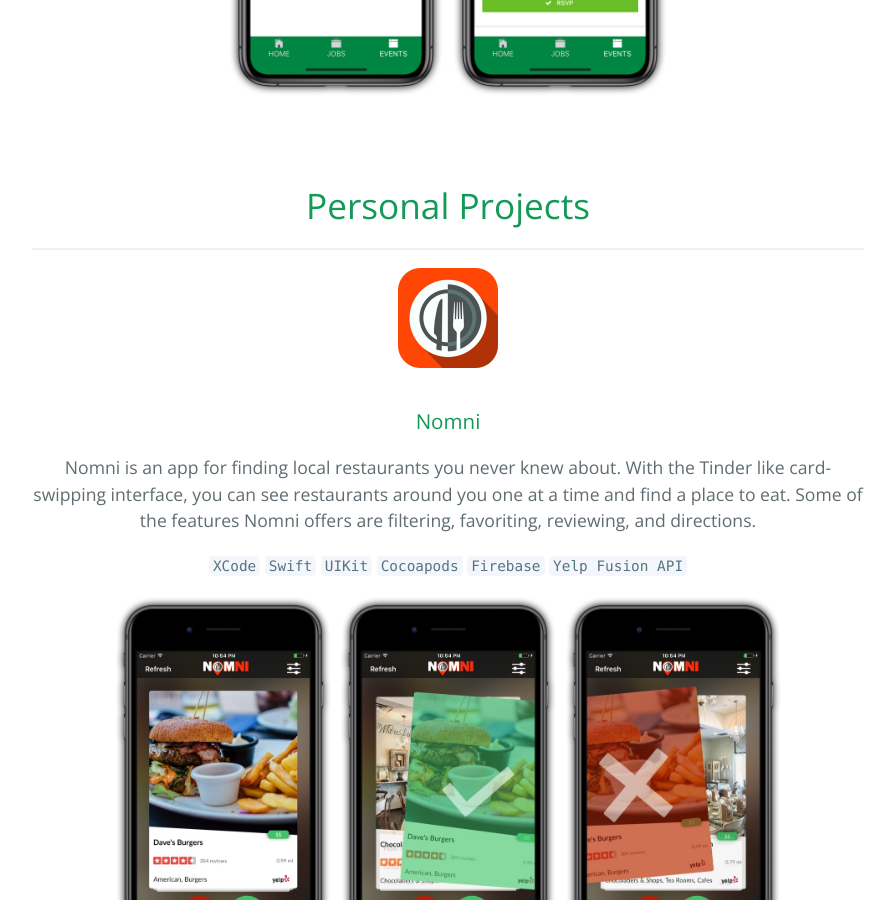
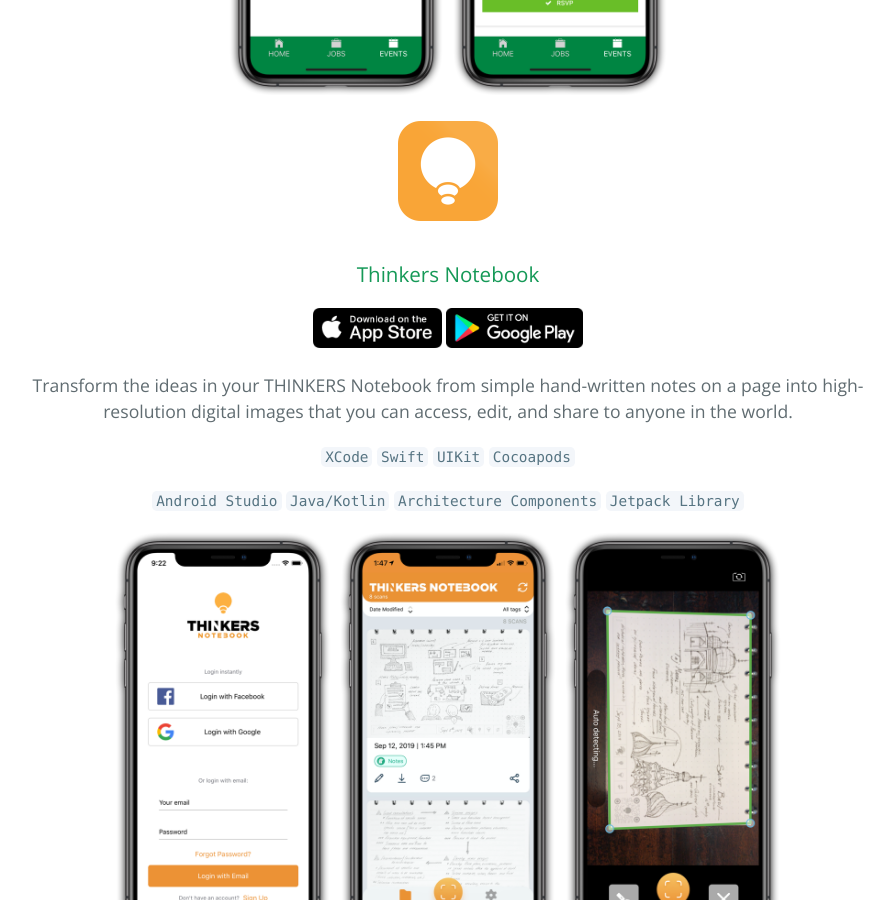
Before and after one commit to Daniel-Reiling/Daniel-Reiling.github.io, a Jekyll site: the page built from index.md, in a window 1280 px wide and 900 px high, scrolled down 3071 px. Shown: the whole window, without its empty margins (192-1087 px from the left). Built offline with Jekyll 4.4.1, drawn with Linux system fonts in a browser that asks for light colours.

Commit message:
Added thinkers notebook to website

```diff
--- a/index.md
+++ b/index.md
@@ -98,6 +98,59 @@ Hey there, I’m Daniel, an Mobile Developer from Dallas, TX. I specialize in na
 	<img src="/images/jonsson_connect/jonsson_connect_5.png" alt="Screenshot" width="220" height="417">
 </p>
 
+
+
+
+
+
+
+
+
+
+
+<p align="center">
+	<img src="/images/thinkers/thinkers_app_icon.png" alt="App Icon" width="100" height="100">
+</p>
+<h3 align="center">Thinkers Notebook</h3>
+<p align="center">
+	<a href="https://apps.apple.com/us/app/thinkers-notebook-app/id1477991808">
+		<img src="/images/app_store_badge.png" alt="App Store Badge" width="129" height="40">
+	</a>
+	<a href="https://play.google.com/store/apps/details?id=com.arkentech.thinkersnotebook&hl=en_US">
+		<img src="/images/google_play_badge.png" alt="App Store Badge" width="137" height="40">
+	</a>
+</p>
+<p align="center">
+	Transform the ideas in your THINKERS Notebook from simple hand-written notes on a page into high-resolution digital images that you can access, edit, and share to anyone in the world.
+</p>
+<p align="center">
+	<code>XCode</code>
+	<code>Swift</code>
+	<code>UIKit</code>
+	<code>Cocoapods</code>
+</p>
+<p align="center">
+	<code>Android Studio</code>
+	<code>Java/Kotlin</code>
+	<code>Architecture Components</code>
+	<code>Jetpack Library</code>
+</p>
+<p align="center">
+	<img src="/images/thinkers/thinkers_1.png" alt="Screenshot" width="220" height="417">
+	<img src="/images/thinkers/thinkers_2.png" alt="Screenshot" width="220" height="417">
+	<img src="/images/thinkers/thinkers_3.png" alt="Screenshot" width="220" height="417">
+	<img src="/images/thinkers/thinkers_4.png" alt="Screenshot" width="220" height="417">
+	<img src="/images/thinkers/thinkers_5.png" alt="Screenshot" width="220" height="417">
+	<img src="/images/thinkers/thinkers_6.png" alt="Screenshot" width="220" height="417">
+</p>
+
+
+
+
+
+
+
+
 &nbsp;
 &nbsp;
 &nbsp;
```
